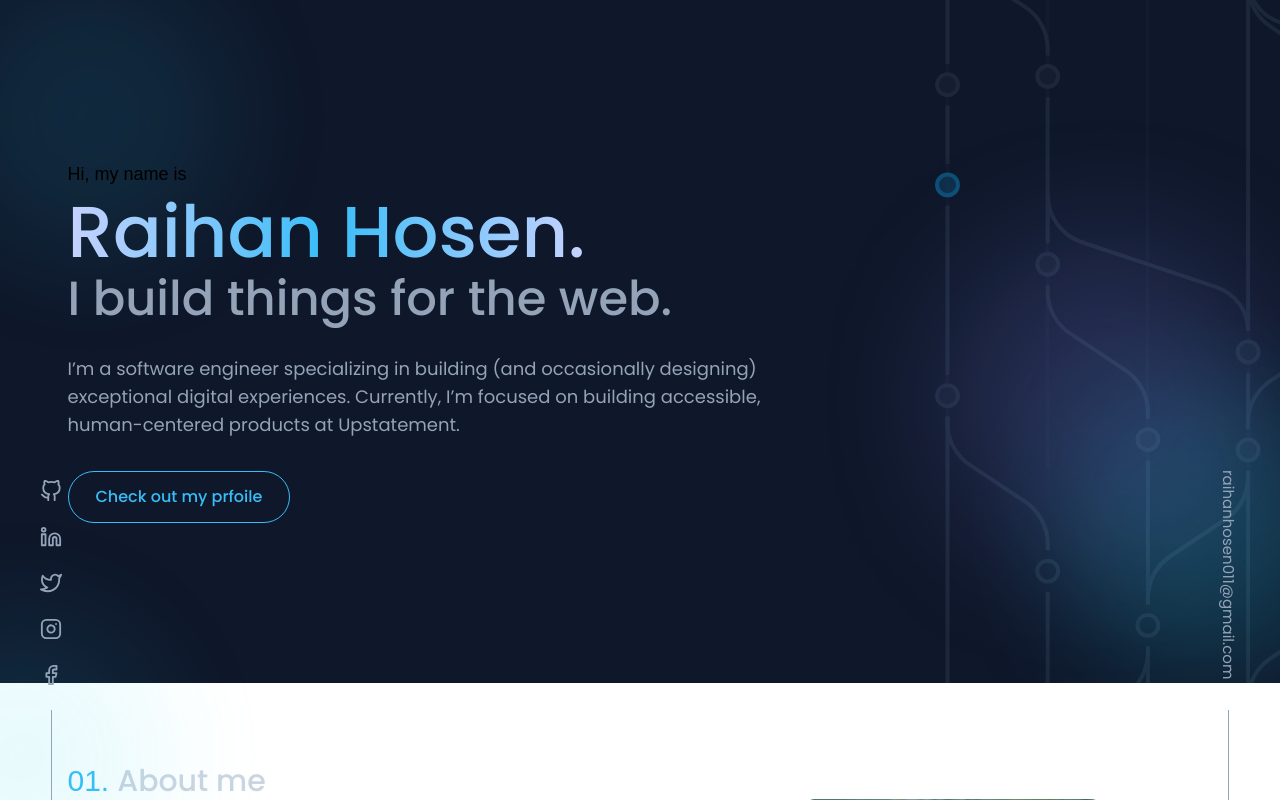
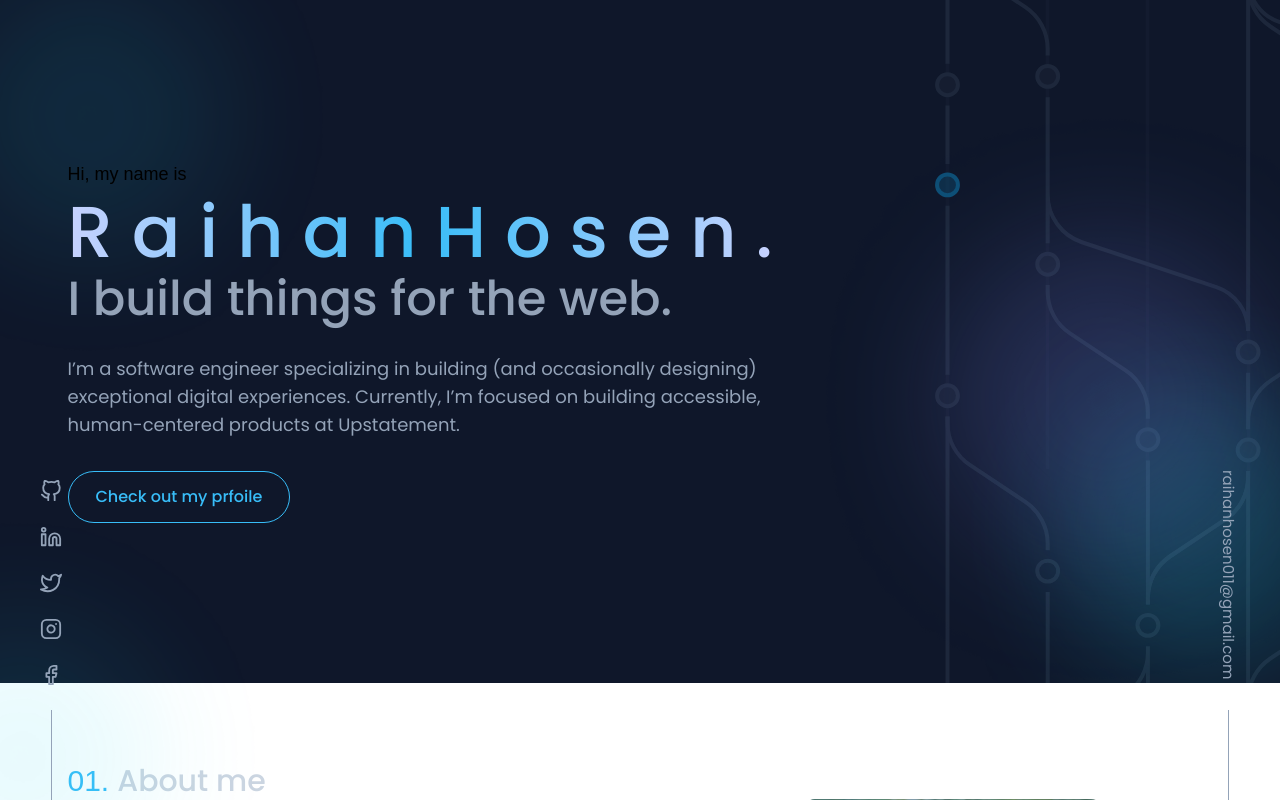
Before and after one commit to raihanhosen011/developer-portfolio, a Next.js app: page / in a window 1280 px wide. Shown: the top 800 px of the page. Built offline with nearby package versions, Linux system fonts and the light colour scheme; a web font is replaced by a local one.

Commit message:
install framer-motion 7.3.5

```diff
--- a/package.json
+++ b/package.json
@@ -16,7 +16,7 @@
     "classnames": "^2.3.2",
     "eslint": "8.27.0",
     "eslint-config-next": "13.0.2",
-    "framer-motion": "^8.0.1",
+    "framer-motion": "^7.3.5",
     "next": "13.0.2",
     "react": "18.2.0",
     "react-dom": "18.2.0",
--- a/src/app/page.tsx
+++ b/src/app/page.tsx
@@ -1,11 +1,15 @@
+"use client"
+
 import React from 'react'
+import { motion } from 'framer-motion'
+//
 import Home from '@modules/Home'
 
 const page = () => {
   return (
-    <div id="__home" >
+    <motion.div initial='initial' animate='animate' id="__home" >
       <Home />
-    </div>
+    </motion.div>
   )
 }
 
--- a/src/common/components/Button/Button.tsx
+++ b/src/common/components/Button/Button.tsx
@@ -71,8 +71,6 @@ const Button: FC<ButtonProps> = ({
       <Link
         href={`${href}`}
         rel="noopener noreferrer"
-      >
-        <a
         className={cx(
           CLASSES,
           outlined && OUTLINED_CLASS,
@@ -82,7 +80,6 @@ const Button: FC<ButtonProps> = ({
         target={targetBlank ? "_blank" : undefined}
       >
         {children || `This is Link`}
-        </a>
       </Link>
     );
   }
--- /dev/null
+++ b/src/common/widgets/Footer/Footer.tsx
@@ -0,0 +1,15 @@
+import React from 'react'
+
+const Footer = () => {
+  return (
+    <section id="__footer" className='py-5' >
+       <div className='text-center text-sm text-slate-400' >
+
+          <p> Built & Designed by <span className='text-sky-400' >@Raihan Hosen</span> </p>
+
+       </div>
+    </section>
+  )
+}
+
+export default Footer
--- /dev/null
+++ b/src/common/widgets/Footer/index.ts
@@ -0,0 +1 @@
+export { default } from './Footer'
--- a/src/modules/Home/Home.tsx
+++ b/src/modules/Home/Home.tsx
@@ -1,9 +1,11 @@
 import React from 'react'
 //
 import About from './sections/About'
+import GetInTouch from './sections/GetInTouch'
 import Hero from './sections/Hero'
 import Projects from './sections/Projects'
 import Worked from './sections/Worked'
+import Footer from '@widgets/Footer'
 
 
 const Home = () => {
@@ -14,6 +16,8 @@ const Home = () => {
       <About />
       <Worked />
       <Projects />
+      <GetInTouch />
+      <Footer />
 
     </>
   )
--- /dev/null
+++ b/src/modules/Home/sections/GetInTouch/GetInTouch.tsx
@@ -0,0 +1,27 @@
+import React from 'react'
+//
+import Button from '@components/Button'
+
+
+const GetInTouch = () => {
+  return (
+    <section id='__getintouch' className='text-center my-4' >
+
+        <h1 className='flex items-center gap-2 text-md justify-center font-normal text-sky-400' >
+          <span className=' font-mono' >05. </span>
+          What next?
+        </h1>
+
+        <h1 className='font-medium text-slate-300 text-4xl text-center mt-5' > Get In Touch </h1>
+
+        <p className='text-slate-400 max-w-[500px] mx-auto my-3 mb-10' >
+           Although I’m not currently looking for any new opportunities, my inbox is always open. Whether you have a question or just want to say hi, I’ll try my best to get back to you!
+        </p>
+
+        <Button href='mailto:raihanhosen011@gmail.com' outlined > Say Hello </Button>
+
+    </section>
+  )
+}
+
+export default GetInTouch
--- /dev/null
+++ b/src/modules/Home/sections/GetInTouch/index.ts
@@ -0,0 +1 @@
+export { default } from './GetInTouch'
--- a/src/modules/Home/sections/Hero/Hero.tsx
+++ b/src/modules/Home/sections/Hero/Hero.tsx
@@ -1,11 +1,15 @@
+"use client"
+
 import React from 'react'
+import { motion } from 'framer-motion'
 //
 import Left from './partials/Left'
 import Right from './partials/Right'
 
+
 const Hero = () => {
   return (
-    <div className='overflow-hidden bg-slate-900 dark:-mb-32 dark:mt-[-4.5rem] dark:pb-32 dark:pt-[4.5rem] dark:lg:mt-[-4.75rem] dark:lg:pt-[4.75rem]' >
+    <motion.div className='overflow-hidden bg-slate-900 dark:-mb-32 dark:mt-[-4.5rem] dark:pb-32 dark:pt-[4.5rem] dark:lg:mt-[-4.75rem] dark:lg:pt-[4.75rem]' >
       <div className='py-16 lg:relative lg:py-20' >
         <section className='mx-auto items-center xl:gap-x-16' >
 
@@ -14,7 +18,7 @@ const Hero = () => {
 
         </section>
       </div>
-    </div>
+    </motion.div>
   )
 }
 
--- a/src/modules/Home/sections/Hero/partials/Left.tsx
+++ b/src/modules/Home/sections/Hero/partials/Left.tsx
@@ -1,21 +1,43 @@
 import React from 'react'
+import { motion } from 'framer-motion'
 //
 import Button from '@components/Button'
+import { firstTitle, letter } from '@config/motion'
 
 
 const Left = () => {
   return (
-    <div className='relative col-span-2 z-10 md:text-center lg:text-left' >
+    <motion.div animate="animate" initial="initial"  className='relative col-span-2 z-10 md:text-center lg:text-left' >
 
         <img alt="" src="/images/glassify/blur-cyan-0.png" width="530" height="530" decoding="async" data-nimg="1" className="absolute bottom-full right-full -mr-72 -mb-56 opacity-50" />
 
         <div className='relative' >
             <p className='font-mono text-lg' > Hi, my name is </p>
 
-            <div>
-               <h1 className='inline bg-gradient-to-r from-indigo-200 via-sky-400 to-indigo-200 font-medium bg-clip-text font-display text-5xl leading-normal md:text-7xl md:leading-[87px] text-transparent' > Raihan Hosen. </h1>
+            <motion.div  >
+               <motion.h1
+                  variants={firstTitle}
+                  initial="initial"
+                  animate="animate"
+                  className='inline bg-gradient-to-r from-indigo-200 via-sky-400 to-indigo-200 font-medium bg-clip-text font-display text-5xl leading-normal md:text-7xl md:leading-[87px] text-transparent'
+               >
+                  <motion.span variants={letter} > R </motion.span>
+                  <motion.span variants={letter} > a </motion.span>
+                  <motion.span variants={letter} > i </motion.span>
+                  <motion.span variants={letter} > h </motion.span>
+                  <motion.span variants={letter} > a </motion.span>
+                  <motion.span variants={letter} > n </motion.span>
+
+                  <motion.span variants={letter} > H </motion.span>
+                  <motion.span variants={letter} > o </motion.span>
+                  <motion.span variants={letter} > s </motion.span>
+                  <motion.span variants={letter} > e </motion.span>
+                  <motion.span variants={letter} > n </motion.span>
+                  <motion.span variants={letter} > . </motion.span>
+               </motion.h1>
+
                <h1 className='font-medium text-3xl sm:text-4xl tracking-normal md:text-5xl text-slate-400' > I build things for the web. </h1>
-            </div>
+            </motion.div>
 
             <div className='my-5 md:my-8 leading-7 text-slate-400 md:text-lg max-w-3xl' >
                <p className='' >I’m a software engineer specializing in building (and occasionally designing) exceptional digital experiences. Currently, I’m focused on building accessible, human-centered products at Upstatement.</p>
@@ -26,7 +48,7 @@ const Left = () => {
            <Button outlined > Check out my prfoile </Button>
         </div>
 
-    </div>
+    </motion.div>
   )
 }
 
--- /dev/null
+++ b/src/shared/config/motion.ts
@@ -0,0 +1,53 @@
+import { Variants } from 'framer-motion';
+
+
+// global
+export let easeing = [0.6,-0.05,0.01,0.99];
+export const transition = { duration:1.4, ease:[0.6,0.01,-0.05,0.9] };
+
+
+// hero
+export const firstTitle = {
+    initial:{
+      y:-20,
+    },
+    animate:{
+      y:0,
+      transition:{
+        delayChildren:0.4,
+        staggerChildren:0.04,
+        staggerDirection:-1
+      }
+    }
+}
+
+export const letter = {
+    initial:{
+      y:400,
+    },
+    animate:{
+      y:0,
+      transition:{ ...transition }
+    }
+};
+
+
+export const heroContainer = {
+    hidden: { opacity: 1, scale: 0 },
+    visible: {
+      opacity: 1,
+      scale: 1,
+      transition: {
+        delayChildren: 0.3,
+        staggerChildren: 0.2
+      }
+    }
+}
+
+export const heroItem = {
+    hidden: { y: 20, opacity: 0 },
+    visible: {
+      y: 0,
+      opacity: 1
+    }
+}
```
Lines whose indentation alone changed are shown as unchanged.
